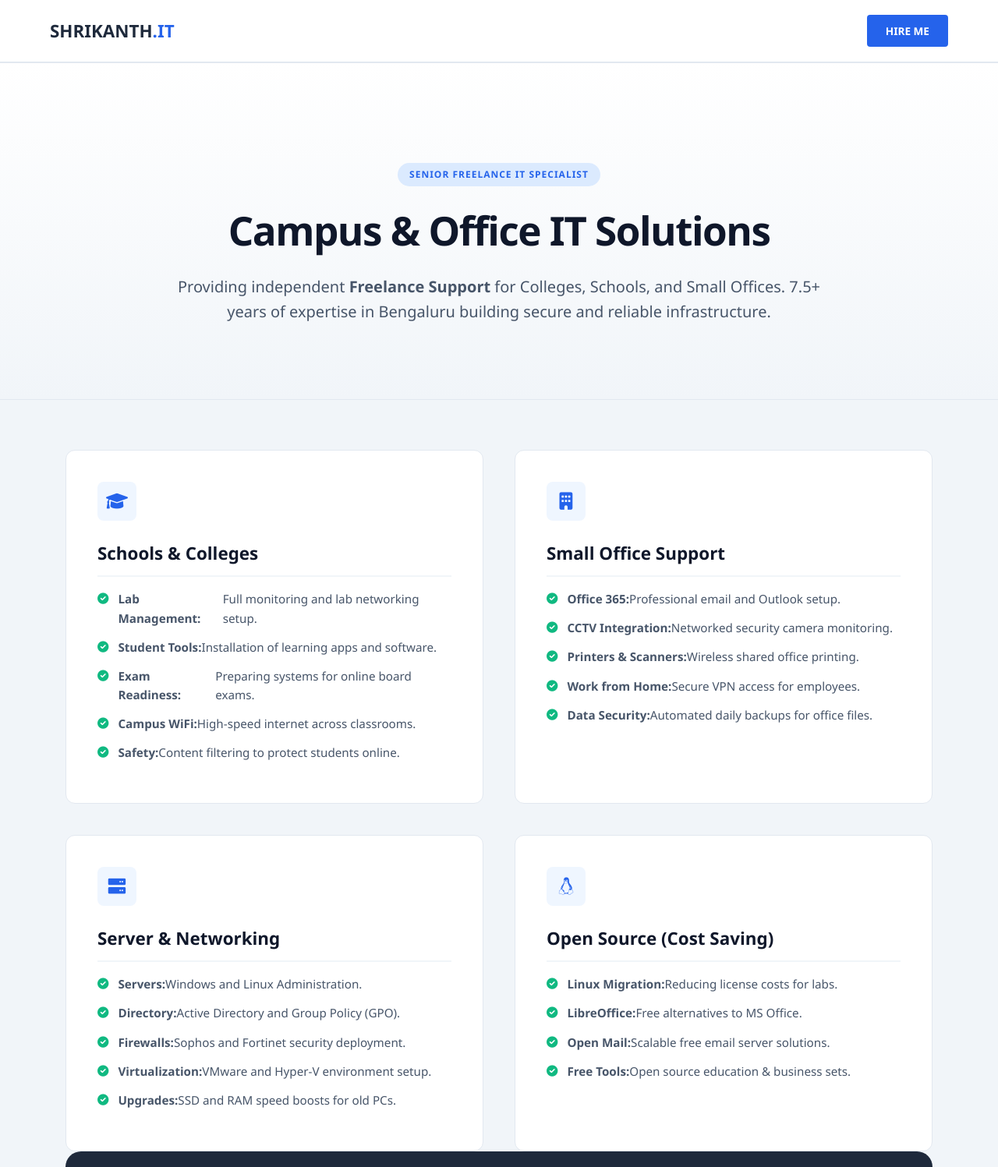
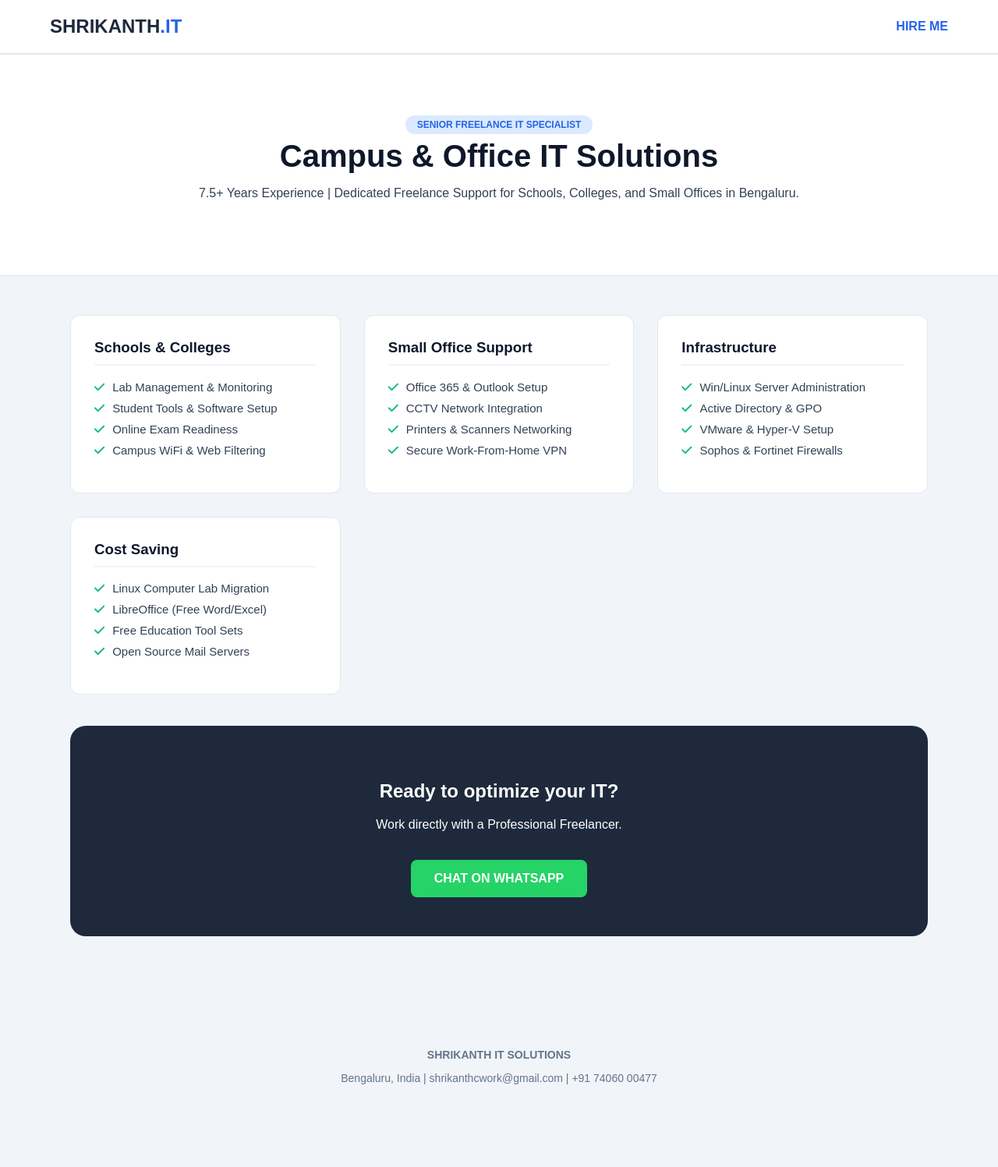
Before and after one commit to SHRIKANTHIT/SHRIKANTHIT.github.io, a plain HTML site: page index.html in a window 1280 px wide. Shown: the top 1497 px of the page at 78% size. After the commit the page ends 1445 px from the top, so only its background shows below. Drawn offline with Linux system fonts and the light colour scheme.

Commit message:
Update index.html

```diff
--- a/index.html
+++ b/index.html
@@ -6,130 +6,93 @@
     <title>Shrikanth IT | Senior Freelance IT Specialist</title>
     <link href="https://cdnjs.cloudflare.com/ajax/libs/font-awesome/6.0.0/css/all.min.css" rel="stylesheet">
     <style>
-        :root {
-            --bg-main: #f1f5f9;
-            --bg-card: #ffffff;
-            --primary: #1e293b;
-            --accent: #2563eb;
-            --text-head: #0f172a;
-            --text-body: #475569;
-            --success: #10b981;
-        }
-        * { box-sizing: border-box; margin: 0; padding: 0; }
-        body { font-family: 'Segoe UI', Tahoma, Geneva, Verdana, sans-serif; background-color: var(--bg-main); color: var(--text-body); line-height: 1.6; }
-
-        nav { padding: 1.2rem 5%; display: flex; justify-content: space-between; align-items: center; background: white; position: sticky; top: 0; z-index: 1000; border-bottom: 2px solid #e2e8f0; }
-        .logo { font-size: 1.4rem; font-weight: 800; color: var(--primary); }
-        .logo span { color: var(--accent); }
-        .hire-btn { background: var(--accent); color: white; padding: 0.6rem 1.5rem; border-radius: 4px; text-decoration: none; font-weight: 700; font-size: 0.85rem; transition: 0.3s; }
-
-        header { padding: 8rem 5% 6rem; text-align: center; background: linear-gradient(to bottom, #ffffff, var(--bg-main)); border-bottom: 1px solid #e2e8f0; }
-        header h1 { font-size: 3.2rem; font-weight: 900; color: var(--text-head); margin-bottom: 1rem; letter-spacing: -1.5px; }
-        header p { font-size: 1.25rem; color: var(--text-body); max-width: 850px; margin: 0 auto; }
-        .freelance-badge { display: inline-block; background: #dbeafe; color: var(--accent); padding: 5px 15px; border-radius: 50px; font-weight: 800; font-size: 0.75rem; letter-spacing: 1px; margin-bottom: 1rem; }
-
-        .container { max-width: 1240px; margin: 0 auto; padding: 4rem 5% 8rem; }
-        .grid { display: grid; grid-template-columns: repeat(auto-fit, minmax(350px, 1fr)); gap: 2.5rem; }
-
-        .card { background: var(--bg-card); border: 1px solid #e2e8f0; padding: 2.5rem; border-radius: 12px; transition: 0.3s ease; }
-        .card:hover { border-color: var(--accent); transform: translateY(-5px); box-shadow: 0 20px 25px -5px rgba(0, 0, 0, 0.1); }
-
-        .icon-box { width: 50px; height: 50px; background: #eff6ff; border-radius: 8px; display: flex; align-items: center; justify-content: center; margin-bottom: 1.5rem; }
-        .icon-box i { font-size: 1.4rem; color: var(--accent); }
-
-        .card h3 { font-size: 1.4rem; margin-bottom: 1rem; font-weight: 700; color: var(--text-head); border-bottom: 2px solid #f1f5f9; padding-bottom: 10px; }
-        .card ul { list-style: none; margin-top: 15px; }
-        .card li { display: flex; align-items: start; font-size: 0.95rem; color: var(--text-body); margin-bottom: 0.8rem; }
-        .card li i { color: var(--success); margin-right: 12px; margin-top: 5px; font-size: 0.9rem; }
-
-        .cta-section { text-align: center; padding: 6rem 5%; background: var(--primary); color: white; border-radius: 20px; margin-bottom: 5rem; }
-        .cta-section h2 { font-size: 2.5rem; margin-bottom: 1rem; }
-        .whatsapp-btn { display: inline-block; background: #25D366; color: #fff; padding: 1.1rem 2.5rem; border-radius: 8px; text-decoration: none; font-weight: 800; transition: 0.3s; margin-top: 1.5rem; }
-        .whatsapp-btn:hover { transform: scale(1.05); box-shadow: 0 0 20px rgba(37, 211, 102, 0.4); }
-
-        footer { padding: 4rem 5%; text-align: center; border-top: 2px solid #e2e8f0; background: white; }
-
-        @media (max-width: 768px) { header h1 { font-size: 2.2rem; } }
+        body { font-family: sans-serif; margin: 0; background: #f1f5f9; color: #334155; }
+        nav { background: #fff; padding: 20px 5%; display: flex; justify-content: space-between; align-items: center; border-bottom: 2px solid #e2e8f0; }
+        .logo { font-size: 24px; font-weight: bold; color: #1e293b; }
+        .logo span { color: #2563eb; }
+        header { padding: 80px 5%; text-align: center; background: #fff; border-bottom: 1px solid #e2e8f0; }
+        header h1 { font-size: 40px; color: #0f172a; margin: 10px 0; }
+        .badge { background: #dbeafe; color: #2563eb; padding: 5px 15px; border-radius: 20px; font-weight: bold; font-size: 12px; }
+        .container { max-width: 1100px; margin: auto; padding: 50px 20px; }
+        .grid { display: grid; grid-template-columns: repeat(auto-fit, minmax(300px, 1fr)); gap: 30px; }
+        .card { background: #fff; padding: 30px; border-radius: 12px; border: 1px solid #e2e8f0; }
+        .card h3 { color: #0f172a; border-bottom: 2px solid #f1f5f9; padding-bottom: 10px; margin-top: 0; }
+        .card ul { list-style: none; padding: 0; }
+        .card li { margin: 10px 0; display: flex; align-items: center; font-size: 15px; }
+        .card li i { color: #10b981; margin-right: 10px; }
+        .cta { text-align: center; background: #1e293b; color: #fff; padding: 50px; border-radius: 20px; margin: 40px 0; }
+        .wa-btn { background: #25D366; color: #fff; padding: 15px 30px; border-radius: 8px; text-decoration: none; font-weight: bold; display: inline-block; margin-top: 20px; }
+        footer { text-align: center; padding: 40px; color: #64748b; font-size: 14px; }
     </style>
 </head>
 <body>
 
     <nav>
         <div class="logo">SHRIKANTH<span>.IT</span></div>
-        <a href="https://wa.me/917406000477" class="hire-btn">HIRE ME</a>
+        <a href="https://wa.me/917406000477" style="text-decoration: none; color: #2563eb; font-weight: bold;">HIRE ME</a>
     </nav>
 
     <header>
-        <div class="freelance-badge">SENIOR FREELANCE IT SPECIALIST</div>
+        <span class="badge">SENIOR FREELANCE IT SPECIALIST</span>
         <h1>Campus & Office IT Solutions</h1>
-        <p>Providing independent <strong>Freelance Support</strong> for Colleges, Schools, and Small Offices. 7.5+ years of expertise in Bengaluru building secure and reliable infrastructure.</p>
+        <p>7.5+ Years Experience | Dedicated Freelance Support for Schools, Colleges, and Small Offices in Bengaluru.</p>
     </header>
 
     <div class="container">
         <div class="grid">
 
             <div class="card">
-                <div class="icon-box"><i class="fa-solid fa-graduation-cap"></i></div>
                 <h3>Schools & Colleges</h3>
                 <ul>
-                    <li><i class="fa-solid fa-circle-check"></i> <strong>Lab Management:</strong> Full monitoring and lab networking setup.</li>
-                    <li><i class="fa-solid fa-circle-check"></i> <strong>Student Tools:</strong> Installation of learning apps and software.</li>
-                    <li><i class="fa-solid fa-circle-check"></i> <strong>Exam Readiness:</strong> Preparing systems for online board exams.</li>
-                    <li><i class="fa-solid fa-circle-check"></i> <strong>Campus WiFi:</strong> High-speed internet across classrooms.</li>
-                    <li><i class="fa-solid fa-circle-check"></i> <strong>Safety:</strong> Content filtering to protect students online.</li>
+                    <li><i class="fa-solid fa-check"></i> Lab Management & Monitoring</li>
+                    <li><i class="fa-solid fa-check"></i> Student Tools & Software Setup</li>
+                    <li><i class="fa-solid fa-check"></i> Online Exam Readiness</li>
+                    <li><i class="fa-solid fa-check"></i> Campus WiFi & Web Filtering</li>
                 </ul>
             </div>
 
             <div class="card">
-                <div class="icon-box"><i class="fa-solid fa-building"></i></div>
                 <h3>Small Office Support</h3>
                 <ul>
-                    <li><i class="fa-solid fa-circle-check"></i> <strong>Office 365:</strong> Professional email and Outlook setup.</li>
-                    <li><i class="fa-solid fa-circle-check"></i> <strong>CCTV Integration:</strong> Networked security camera monitoring.</li>
-                    <li><i class="fa-solid fa-circle-check"></i> <strong>Printers & Scanners:</strong> Wireless shared office printing.</li>
-                    <li><i class="fa-solid fa-circle-check"></i> <strong>Work from Home:</strong> Secure VPN access for employees.</li>
-                    <li><i class="fa-solid fa-circle-check"></i> <strong>Data Security:</strong> Automated daily backups for office files.</li>
+                    <li><i class="fa-solid fa-check"></i> Office 365 & Outlook Setup</li>
+                    <li><i class="fa-solid fa-check"></i> CCTV Network Integration</li>
+                    <li><i class="fa-solid fa-check"></i> Printers & Scanners Networking</li>
+                    <li><i class="fa-solid fa-check"></i> Secure Work-From-Home VPN</li>
                 </ul>
             </div>
 
             <div class="card">
-                <div class="icon-box"><i class="fa-solid fa-server"></i></div>
-                <h3>Server & Networking</h3>
+                <h3>Infrastructure</h3>
                 <ul>
-                    <li><i class="fa-solid fa-circle-check"></i> <strong>Servers:</strong> Windows and Linux Administration.</li>
-                    <li><i class="fa-solid fa-circle-check"></i> <strong>Directory:</strong> Active Directory and Group Policy (GPO).</li>
-                    <li><i class="fa-solid fa-circle-check"></i> <strong>Firewalls:</strong> Sophos and Fortinet security deployment.</li>
-                    <li><i class="fa-solid fa-circle-check"></i> <strong>Virtualization:</strong> VMware and Hyper-V environment setup.</li>
-                    <li><i class="fa-solid fa-circle-check"></i> <strong>Upgrades:</strong> SSD and RAM speed boosts for old PCs.</li>
+                    <li><i class="fa-solid fa-check"></i> Win/Linux Server Administration</li>
+                    <li><i class="fa-solid fa-check"></i> Active Directory & GPO</li>
+                    <li><i class="fa-solid fa-check"></i> VMware & Hyper-V Setup</li>
+                    <li><i class="fa-solid fa-check"></i> Sophos & Fortinet Firewalls</li>
                 </ul>
             </div>
 
             <div class="card">
-                <div class="icon-box"><i class="fa-brands fa-linux"></i></div>
-                <h3>Open Source (Cost Saving)</h3>
+                <h3>Cost Saving</h3>
                 <ul>
-                    <li><i class="fa-solid fa-circle-check"></i> <strong>Linux Migration:</strong> Reducing license costs for labs.</li>
-                    <li><i class="fa-solid fa-circle-check"></i> <strong>LibreOffice:</strong> Free alternatives to MS Office.</li>
-                    <li><i class="fa-solid fa-circle-check"></i> <strong>Open Mail:</strong> Scalable free email server solutions.</li>
-                    <li><i class="fa-solid fa-circle-check"></i> <strong>Free Tools:</strong> Open source education & business sets.</li>
+                    <li><i class="fa-solid fa-check"></i> Linux Computer Lab Migration</li>
+                    <li><i class="fa-solid fa-check"></i> LibreOffice (Free Word/Excel)</li>
+                    <li><i class="fa-solid fa-check"></i> Free Education Tool Sets</li>
+                    <li><i class="fa-solid fa-check"></i> Open Source Mail Servers</li>
                 </ul>
             </div>
 
         </div>
 
-        <div class="cta-section">
-            <h2>Need Direct Support?</h2>
-            <p>Skip the agency overhead. Work directly with a Senior IT Professional.</p>
-            <a href="https://wa.me/917406000477" class="whatsapp-btn">
-                <i class="fa-brands fa-whatsapp"></i> WHATSAPP CHAT
-            </a>
+        <div class="cta">
+            <h2>Ready to optimize your IT?</h2>
+            <p>Work directly with a Professional Freelancer.</p>
+            <a href="https://wa.me/917406000477" class="wa-btn">CHAT ON WHATSAPP</a>
         </div>
     </div>
 
     <footer>
         <p><strong>SHRIKANTH IT SOLUTIONS</strong></p>
-        <p>Bengaluru, India | 7.5+ Years Expertise</p>
-        <p style="margin-top: 10px;">shrikanthcwork@gmail.com | +91 74060 00477</p>
+        <p>Bengaluru, India | shrikanthcwork@gmail.com | +91 74060 00477</p>
     </footer>
 
 </body>
```
